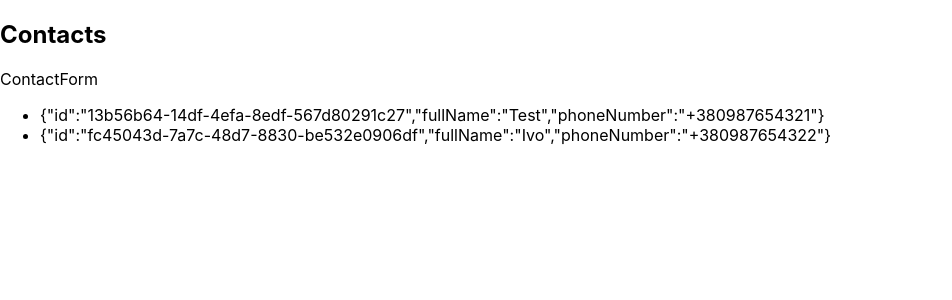
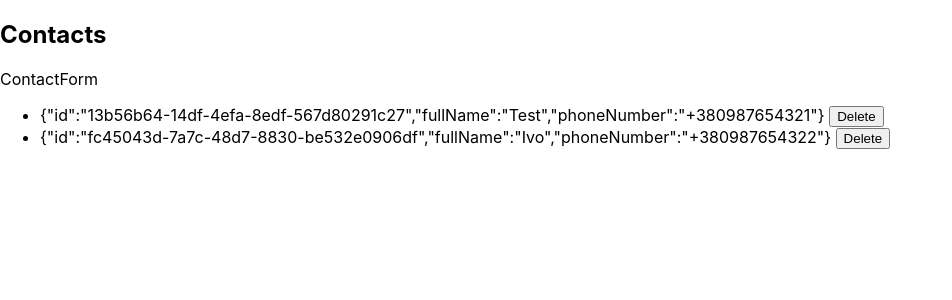
Before and after one commit to Termins55/contacts_app, a React (Create React App) app: page / in a window 1280 px wide. Shown: the top 300 px of the page, without its empty margins (0-952 px from the left). Built offline with nearby package versions, Linux system fonts and the light colour scheme.

Commit message:
Add delete contact item

```diff
--- a/src/components/ContactsList/index.jsx
+++ b/src/components/ContactsList/index.jsx
@@ -1,11 +1,21 @@
 import React from 'react';
 import { connect } from 'react-redux';
+import { deleteContact } from '../../store/slices/contactsSlice';
 
-function ContactsList ({ contacts }) {
+function ContactsList ({ contacts, deleteContactById }) {
   return (
     <ul>
       {contacts.map(c => (
-        <li key={c.id}>{JSON.stringify(c)}</li>
+        <li key={c.id}>
+          {JSON.stringify(c)}{' '}
+          <button
+            onClick={() => {
+              deleteContactById(c.id);
+            }}
+          >
+            Delete
+          </button>
+        </li>
       ))}
     </ul>
   );
@@ -13,4 +23,13 @@
 
 const mapStateToProps = ({ contactsList }) => contactsList;
 
-export default connect(mapStateToProps)(ContactsList);
+const mapDispatchToProps = dispatch => ({
+  deleteContactById: id => dispatch(deleteContact(id)),
+});
+// deleteContact(id) ===>
+//     action = {
+//        type: 'deleteContact',
+//        payload: id
+//     }
+
+export default connect(mapStateToProps, mapDispatchToProps)(ContactsList);
--- a/src/store/slices/contactsSlice.js
+++ b/src/store/slices/contactsSlice.js
@@ -1,5 +1,5 @@
 import { createSlice } from '@reduxjs/toolkit';
-import {v4 as uuidv4} from 'uuid';
+import { v4 as uuidv4 } from 'uuid';
 
 const initialState = {
   contacts: [
@@ -11,9 +11,15 @@
 const contactsSlice = createSlice({
   initialState,
   name: 'contacts',
-  reducers: {},
+  reducers: {
+    deleteContact: (state, { payload }) => {
+      state.contacts = state.contacts.filter(c => c.id !== payload);
+    },
+  },
 });
 
 const { reducer, actions } = contactsSlice;
 
+export const { deleteContact } = actions;
+
 export default reducer;
```
